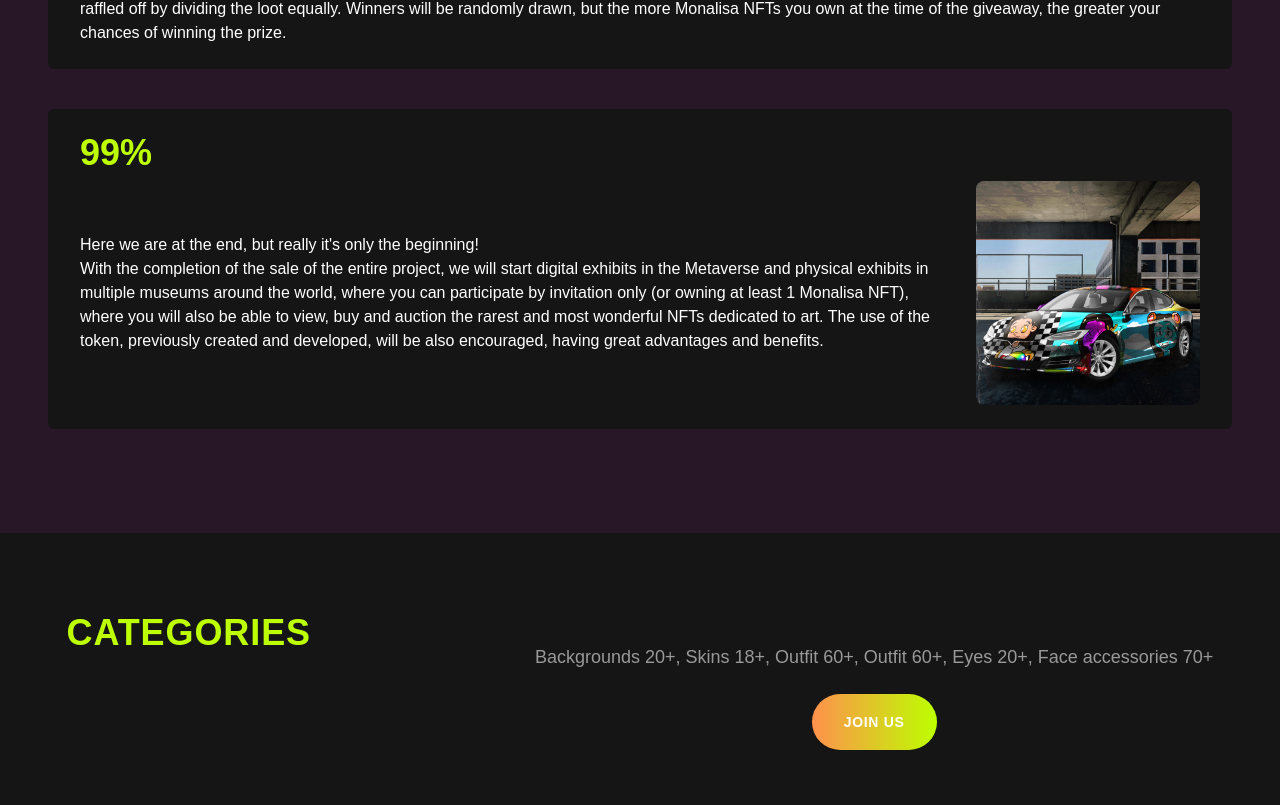
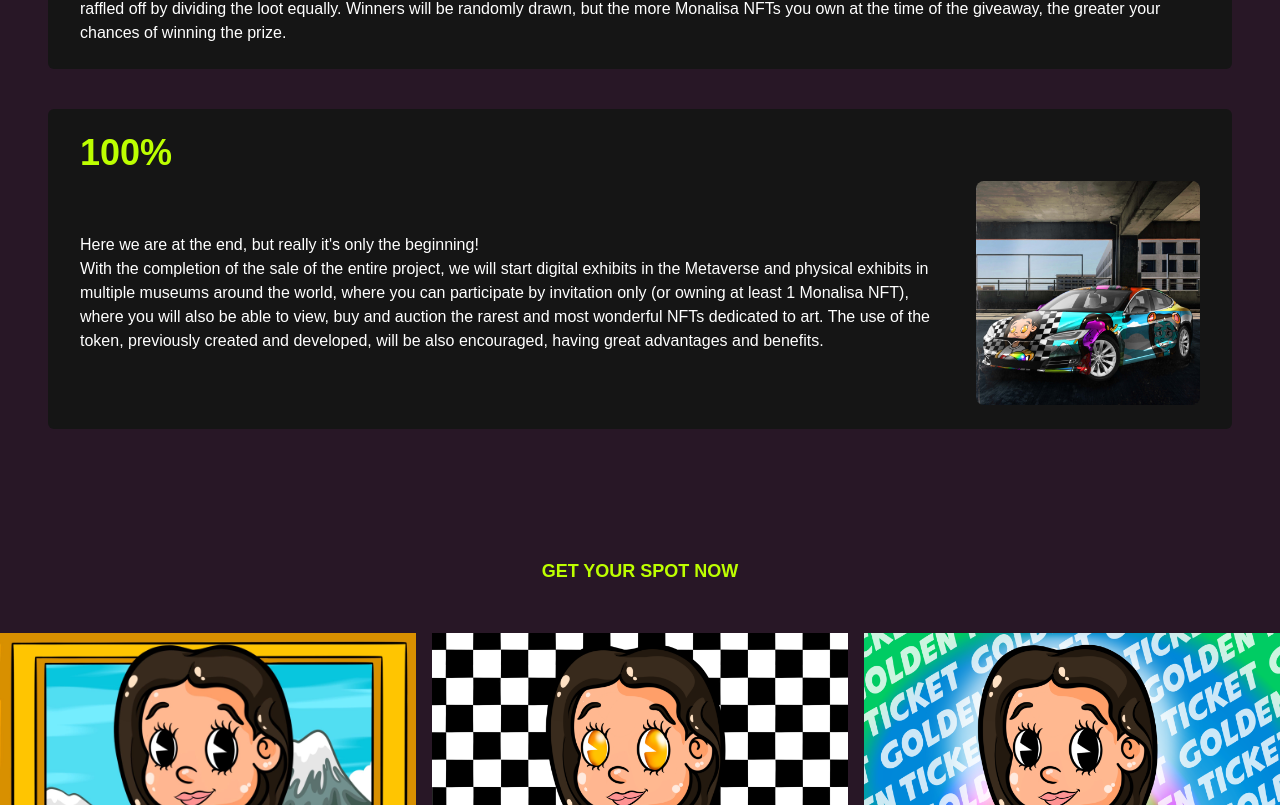
Before and after one commit to lionft/monalisaverse, a React (Create React App) app: page / in a window 1280 px wide. Shown: the part 3255-4060 px from the top of the page. Built offline with nearby package versions, Linux system fonts and the light colour scheme.

Commit message:
issue fixed

```diff
--- a/src/components/Roadmap.js
+++ b/src/components/Roadmap.js
@@ -122,7 +122,7 @@ const Roadmap = () => {
               data-aos-duration='2700'
             >
               <h1 className='text-btn font-bold font-body text-4xl 2xl:text-5xl uppercase leading-10 mb-2'>
-                99%
+                100%
               </h1>
               <div className='flex flex-wrap lg:flex-nowrap gap-8 items-center'>
                 <p className='text-default text-base 2xl:text-2xl '>
--- a/src/screens/HomeScreen.js
+++ b/src/screens/HomeScreen.js
@@ -18,10 +18,10 @@ const HomeScreen = () => {
         <Hero />
         <About />
         <Roadmap />
+        <JoinDiscord />
         <GoldenGuest />
         <Feature />
         <Team />
-        <JoinDiscord />
         <Faq />
         <Footer />
       </div>
```
